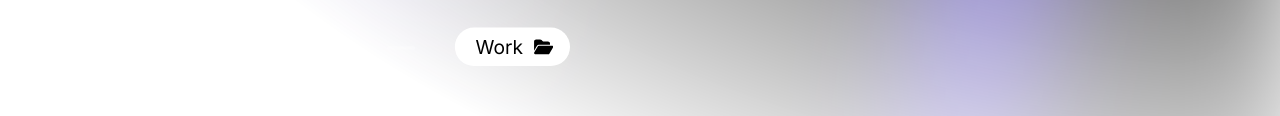
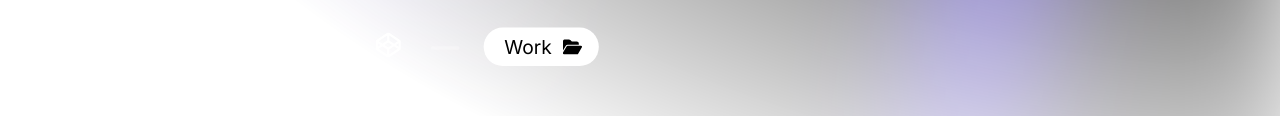
Before and after one commit to AprilTheFool/april-h, a plain HTML site: page index.html in a window 1280 px wide. Shown: the part 502-618 px from the top of the page. Drawn offline with nearby package versions, Linux system fonts and the light colour scheme; some packages are replaced by stand-ins of ours; a script that the page names is missing.

Commit message:
Added dribble link and updated "work" button

```diff
--- a/index.html
+++ b/index.html
@@ -65,11 +65,12 @@
           <div class="content-work-wrap">
             <div class="content-socials">
               <a target="_blank" href="https://www.behance.net/aprilukyo" class="content-socials-item"><img class="content-socials-icon" src="./assets/behance.svg" /></a>
+              <a target="_blank" href="https://dribbble.com/Hombsch" class="content-socials-item"><img class="content-socials-icon" src="./assets/dribbble.svg" /></a>
               <a target="_blank" href="https://github.com/AprilTheFool" class="content-socials-item"><img class="content-socials-icon" src="./assets/github.svg" /></a>
               <a target="_blank" href="https://codepen.io/AprilTheFool" class="content-socials-item"><img class="content-socials-icon" src="./assets/codepen.svg" /></a>
             </div>
             <img class="content-work-hr" src="./assets/hr.svg" />
-            <a class="content-work" target="_blank" href="https://www.behance.net/aprilukyo">
+            <a class="content-work" target="_blank" href="https://dribbble.com/Hombsch">
               <p class="content-work-p">Work</p>
               <img class="content-work-icon" src="./assets/out.svg" />
             </a>
--- a/style.css
+++ b/style.css
@@ -172,9 +172,9 @@ body {
 
   .content-work-wrap{
     display: grid;
-    grid-template-columns: 1.5fr 1fr 1fr;
+    grid-template-columns: 4fr 1fr 1fr;
     align-items: center;
-    width: 20rem;
+    width: 21.5rem;
     margin-top: 1.25rem;
     margin-left:0.5rem;
   }
@@ -194,7 +194,7 @@ body {
   .content-work-hr{
     filter: invert(100%);
     width:1.5rem;
-    margin-inline:auto;
+    margin-left: 0.35rem;
     position:relative;
     bottom:8px;
     opacity:30%;
```
Also changed, not shown: assets/dribbble.svg (added).
